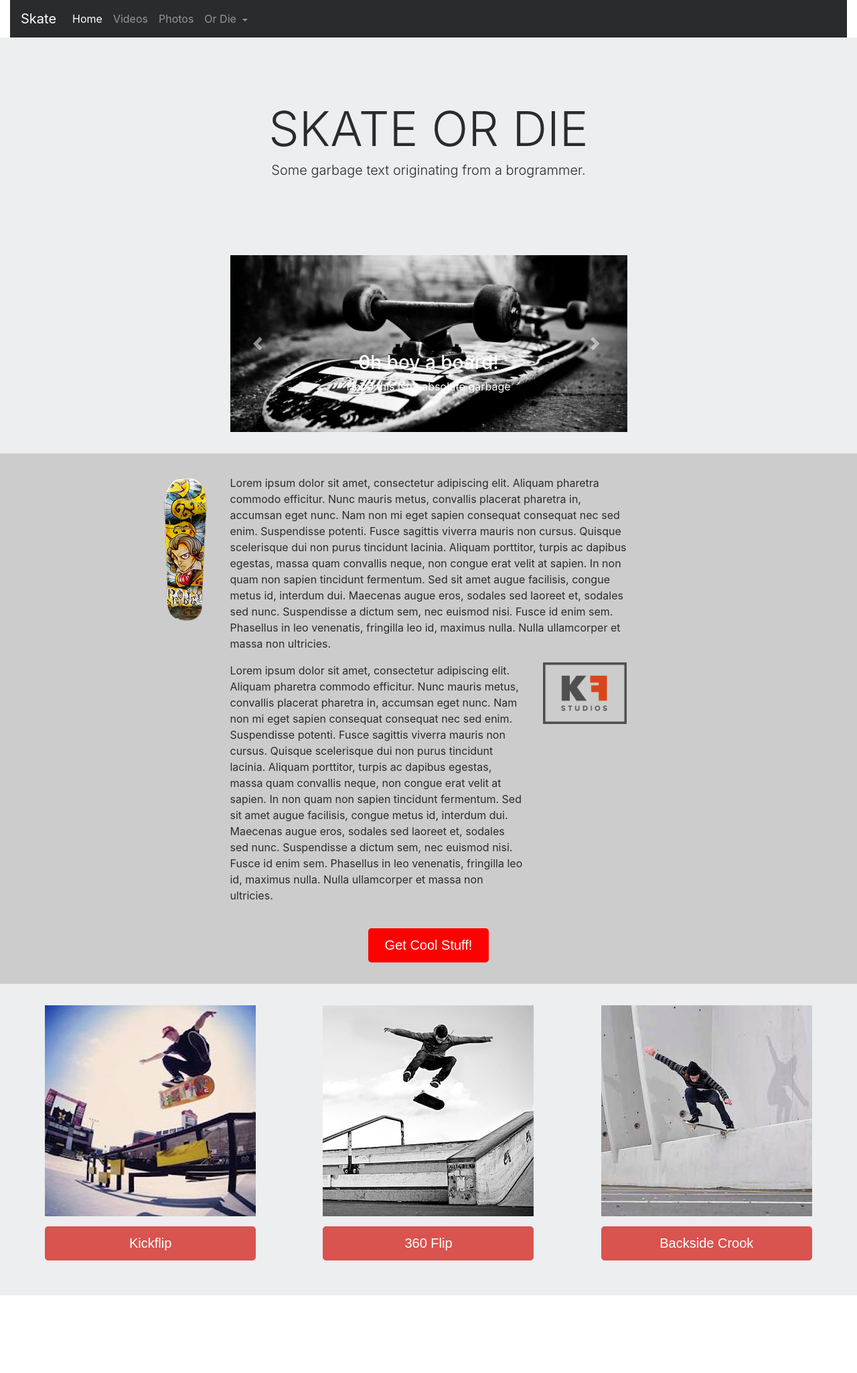
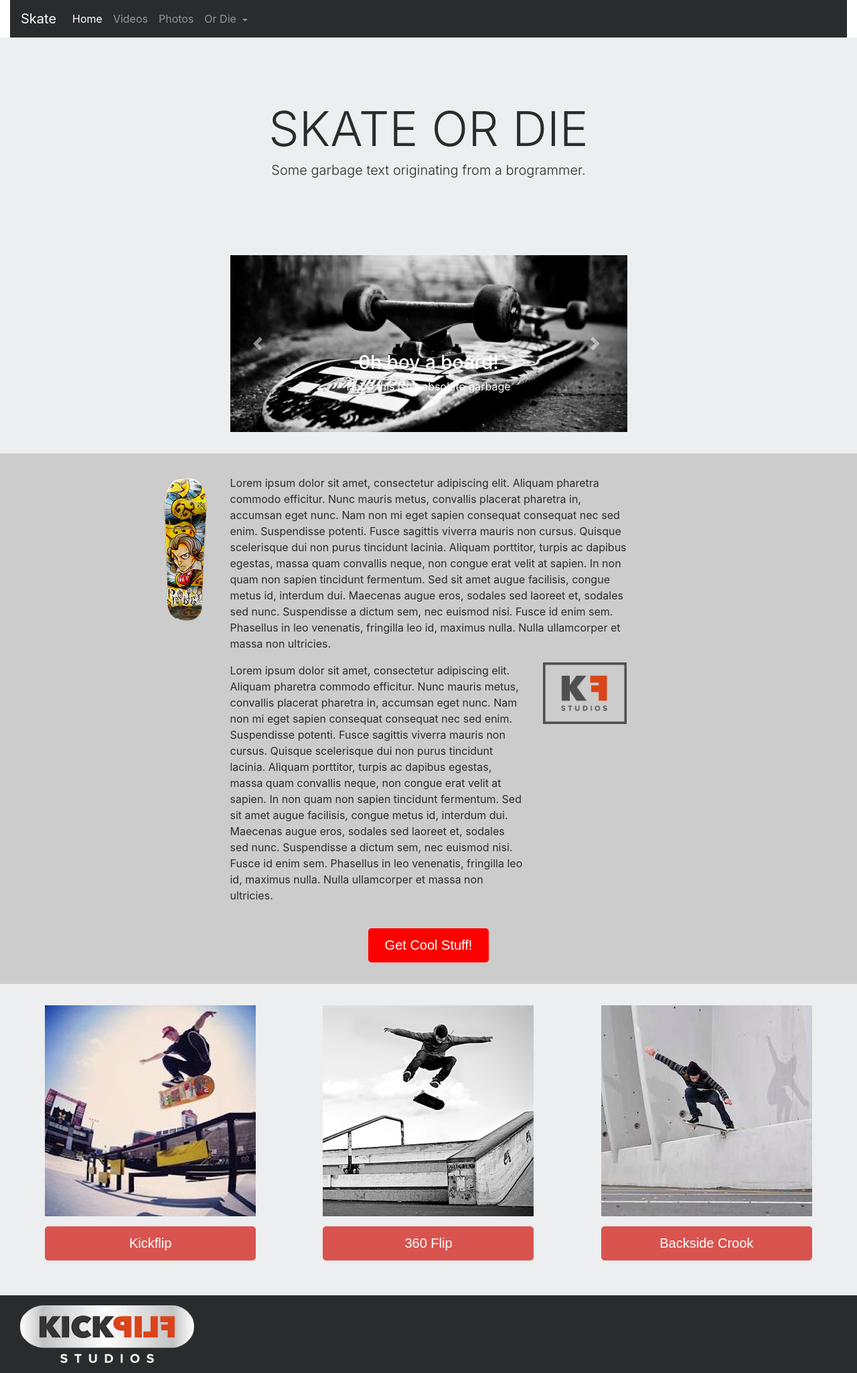
Before and after one commit to towelbot/towelbot.github.io, a Jekyll site: the page Devslopes6/index.html, which Jekyll copies as it is, in a window 1280 px wide. Shown: the whole page at 67% size. Built offline with Jekyll 4.4.1, drawn with Linux system fonts in a browser that asks for light colours; nearby versions of some CDN libraries; before the commit the page ends 1934 px from its top, so only the background shows below that.

Commit message:
Footer Added

```diff
--- a/Devslopes6/index.html
+++ b/Devslopes6/index.html
@@ -264,7 +264,20 @@
   </div>
 </div>
 
+<!--Footer --->
 
+<footer class="footer bg-inverse">
+  <div class="container-fluid">
+    <div class="row">
+      <div class="col-sm-12 col-lg-3">
+        <img class="img-fluid footerImg" src="assets/KFS_LIGHT.png">
+      </div>
+      <div class="col-sm-12 col-lg-9">
+
+      </div>
+    </div>
+  </div>
+</footer>
 
 
 
--- a/Devslopes6/main.css
+++ b/Devslopes6/main.css
@@ -45,3 +45,7 @@ h5.modal-title {
   margin-bottom: 20px;
   width: 315px;
 }
+
+.footerImg {
+  padding: 15px;
+}
```
